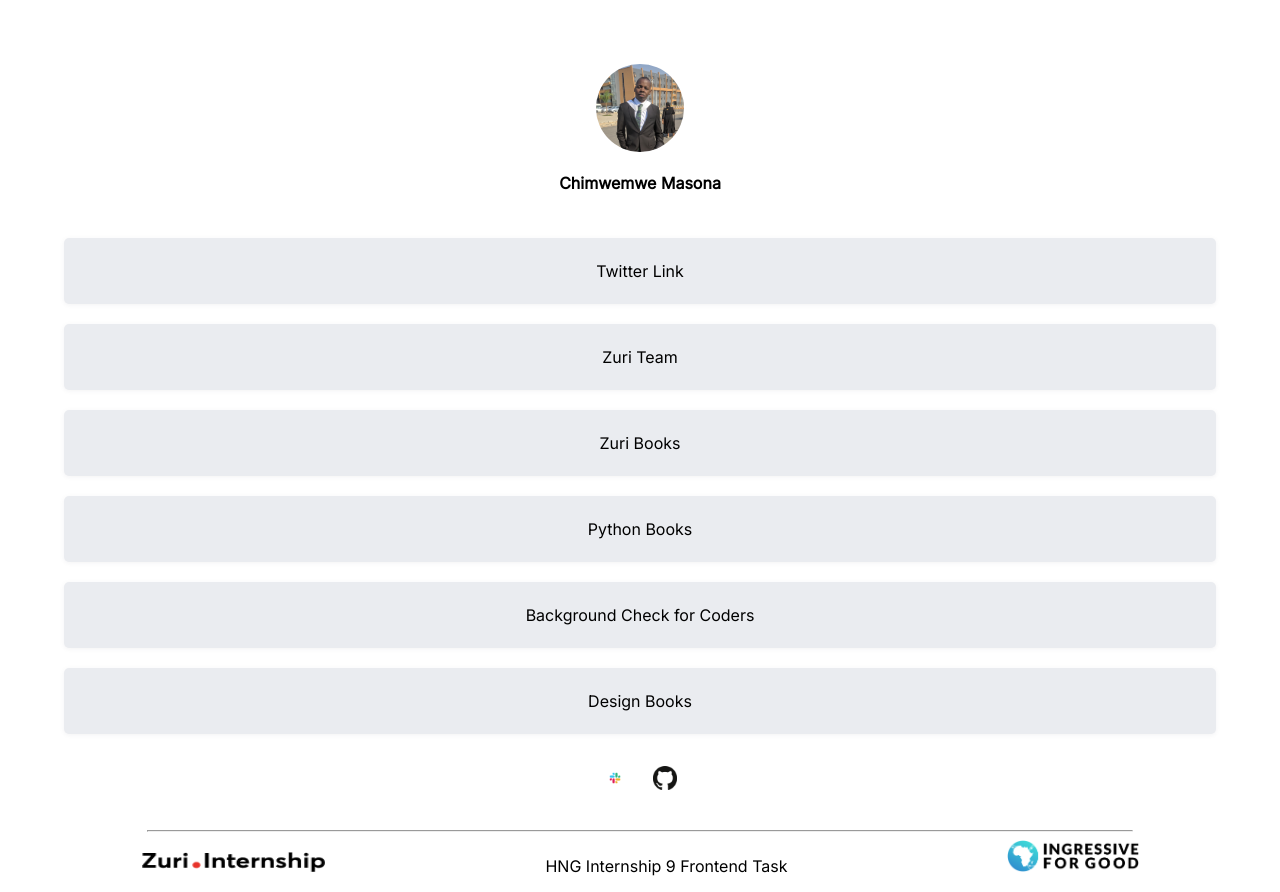
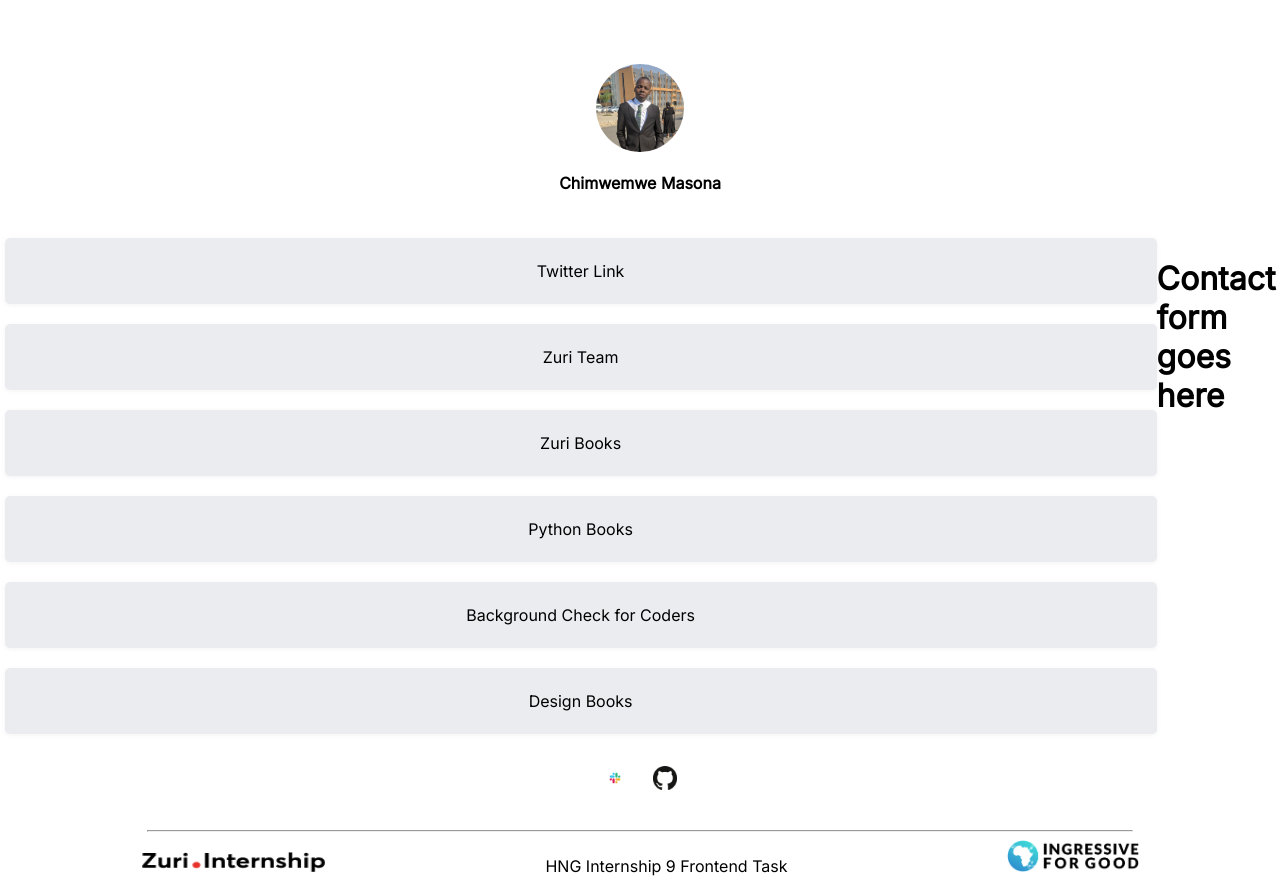
Before and after one commit to Chimz-Codes-ZM/vercel-hng-repo, a React (Create React App) app: page /contact in a window 1280 px wide. Built offline with nearby package versions, Linux system fonts and the light colour scheme.

Commit message:
added react router and a contact page

```diff
--- a/package.json
+++ b/package.json
@@ -8,6 +8,7 @@
     "@testing-library/user-event": "^13.5.0",
     "react": "^18.2.0",
     "react-dom": "^18.2.0",
+    "react-router-dom": "^6.4.3",
     "react-scripts": "5.0.1",
     "web-vitals": "^2.1.4"
   },
--- a/src/App.js
+++ b/src/App.js
@@ -3,6 +3,8 @@ import React from "react";
 import Links from "./Components/Links";
 import Social from "./Components/Social";
 import Footer from "./Components/Footer";
+import Contact from "./Routes/Contact";
+import { Routes, Route} from 'react-router-dom'
 
 function App() {
   return (
@@ -11,6 +13,9 @@ function App() {
         <Profile />
         <div className="link_section">
           <Links />
+          <Routes>
+            <Route path="contact" element={<Contact />}/>
+          </Routes>
         </div>
         <div className="social_section">
           <Social />
--- /dev/null
+++ b/src/Routes/Contact.js
@@ -0,0 +1,11 @@
+import React from "react";
+
+function Contact() {
+    return (
+        <div>
+            <h1>Contact form goes here</h1>
+        </div>
+    )
+}
+
+export default Contact
--- a/src/index.js
+++ b/src/index.js
@@ -1,13 +1,15 @@
-import React from 'react';
-import ReactDOM from 'react-dom/client';
-import './index.css';
-import App from './App';
+import React from "react";
+import ReactDOM from "react-dom/client";
+import "./index.css";
+import App from "./App";
+import { BrowserRouter as Router } from "react-router-dom";
 
-
-const root = ReactDOM.createRoot(document.getElementById('root'));
+const root = ReactDOM.createRoot(document.getElementById("root"));
 root.render(
   <React.StrictMode>
-    <App />
+    <Router>
+      <App />
+    </Router>
   </React.StrictMode>
 );
 
```
Also changed, not shown: 1 other file (tests, documents, lock files or other folders).
